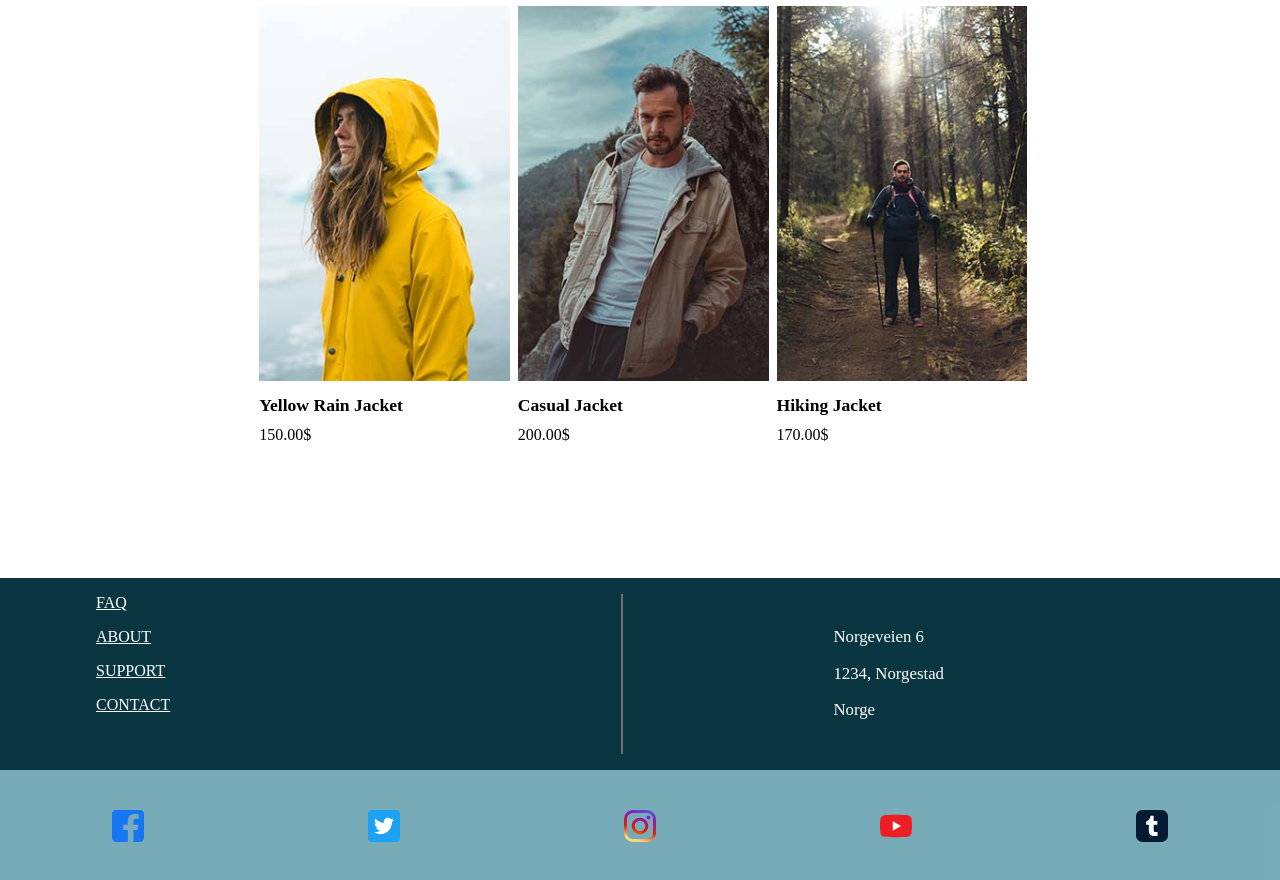
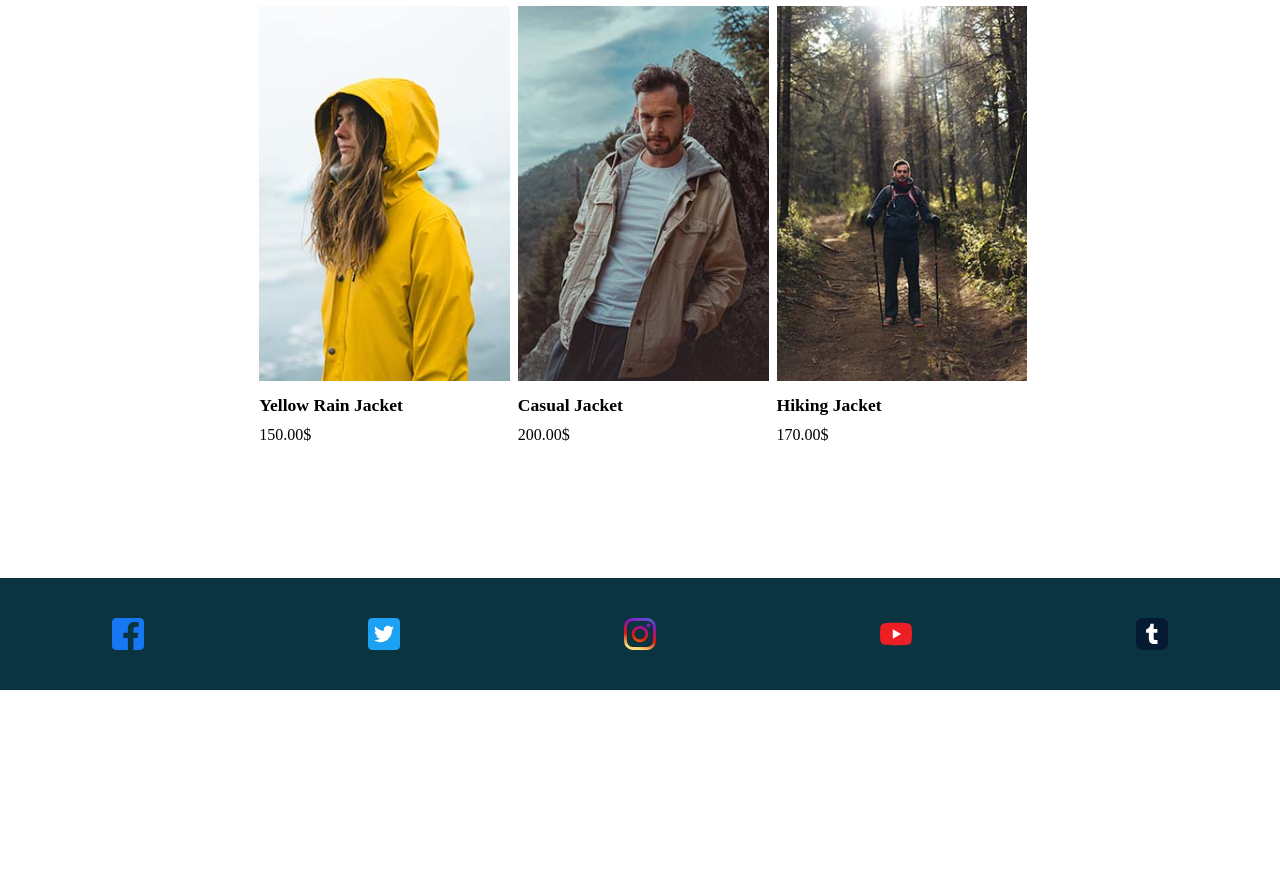
Before and after one commit to Noroff-FEU-Assignments/cross-course-project-Zycrix, a plain HTML site: page index.html in a window 1280 px wide. Shown: the part 1739-2619 px from the top of the page. After the commit the page ends 2429 px from the top, so only its background shows below. Drawn offline with Linux system fonts and the light colour scheme; a web font is replaced by a local one.

Commit message:
Footer update
Removing unneccesary links in footer

```diff
--- a/styles.css
+++ b/styles.css
@@ -308,7 +308,7 @@ nav {
 /*footer */
 
 .footer-section-one {
-  display: flex;
+  display: none;
   justify-content: space-evenly;
   margin: 2rem;
   background-color: #0a3641;
@@ -358,7 +358,7 @@ nav {
   margin: auto 0;
 }
 .footer-section-two {
-  background-color: rgba(35, 119, 140, 61%);
+  background-color: var(--secound-color);
   padding: 2rem 0;
 }
 .footer-section-two ul {
```
